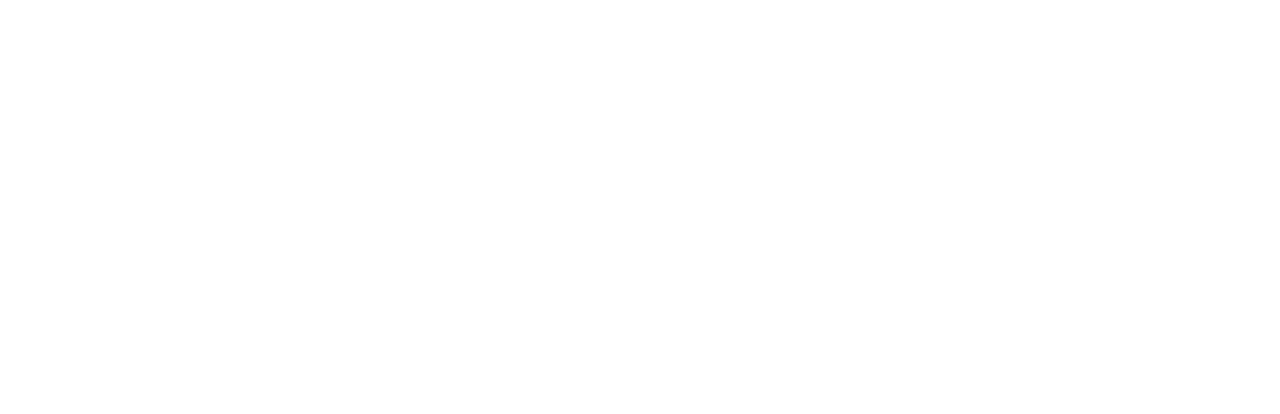
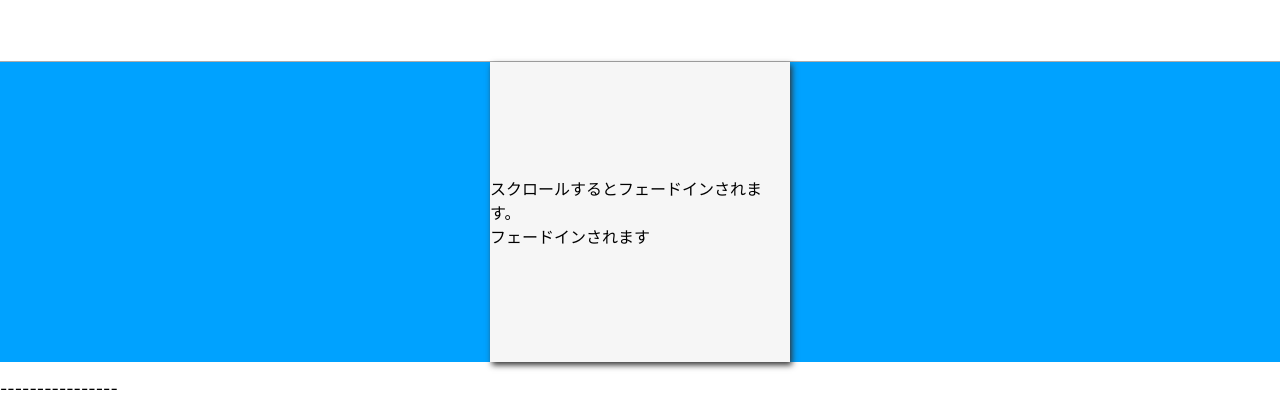
Before and after one commit to jhon-g283/CakeSites, a Next.js app: page /testpage/testpage2 in a window 1280 px wide. Before the commit this address had no page. Shown: the part 990-1404 px from the top of the page. Before the commit the page ends 800 px from the top, so only its background shows below. Built offline with nearby package versions, Linux system fonts and the light colour scheme.

Commit message:
20230127作業　test デザイン系実装

```diff
--- /dev/null
+++ b/pages/testpage/testpage2.tsx
@@ -0,0 +1,114 @@
+import type { NextPage } from 'next';
+// import styles from '../../styles/Home.module.css';
+
+import ItemBox from '../../src/component/common/item';
+
+// intersection-observer：要素が画面に映ったときにフラグを切り替える機能
+// クラスとアニメーションを組み合わせてスライドインやフェードアウトなど色々できそう
+
+// intersection-observer用のインポート
+import { useInView } from 'react-intersection-observer';
+import React, { ReactNode } from 'react'; //引数でいるっぽい
+// 反映するモジュール用のクラスの階層を指定して読み込む必要がある
+import styles from '../../styles/testdesigns/fadein.module.css'; //
+
+import stylesCompo from 'styled-components';
+
+const TestCompo: NextPage = () => {
+  return (
+    <>
+      <p>test</p>
+      <FadeInCompo></FadeInCompo>
+      <p>----------------</p>
+    </>
+  );
+};
+
+interface Props {
+  children?: ReactNode;
+  animation: string;
+  startClass?: string;
+  endClass?: string;
+  rootMargin?: string;
+  triggerOnce?: boolean;
+  className?: string;
+  style?: React.CSSProperties;
+}
+
+const AnimationTrigger = ({
+  children,
+  rootMargin = '100px',
+  animation,
+  startClass = '',
+  endClass = '',
+  triggerOnce = false,
+  className,
+  style,
+}: Props) => {
+  // 仕組みとしてはHookのいっしゅ。refをつけたDOMを監視する？みたい
+  //ref:検知する要素()
+  //inView:見えたかどうかの状態　True/False
+  const { ref, inView } = useInView({
+    rootMargin: rootMargin, // 要素の検知の「余白」を設定
+    triggerOnce: triggerOnce, //イベントを１回だけにするか？
+  });
+  // まず、useInViewに設定を入れてref,inViewを取得（セット）する
+
+  console.log(className);
+  console.log(children);
+  return (
+    <div ref={ref} className={className} style={style}>
+      {/* 単にクラスを切り替えているだけ、要素が画面で見える位置までいくとinViewがTrueへ */}
+      <div className={inView ? animation : startClass}>
+        {/* 引数で囲った子供を上のDivでスタイルの対象にすることでアニメーションを充てる */}
+        {children}
+      </div>
+    </div>
+  );
+};
+
+const FadeInCompo = () => {
+  const classfadeIn = styles.fadeIn; //スタイルから読み込むクラスを設定する必要あり
+
+  return (
+    <>
+      <div className="App">
+        <div
+          style={{
+            height: '1000px',
+            borderBottom: '1px solid #acacac',
+          }}
+        >
+          スクロールしてみてください
+        </div>
+        <AnimationTrigger
+          animation={classfadeIn}
+          rootMargin="100px"
+          triggerOnce
+        >
+          <div
+            // スタイルを直接指定しているだけ、下に渡している
+            style={{
+              display: 'flex',
+              justifyContent: 'center',
+              alignItems: 'center',
+              margin: '0 auto',
+              height: '300px',
+              width: '300px',
+              boxShadow: '2px 3px 6px #333',
+              background: '#f6f6f6',
+            }}
+          >
+            スクロールするとフェードインされます。
+            <br />
+            フェードインされます
+          </div>
+        </AnimationTrigger>
+      </div>
+    </>
+  );
+
+  // return result;
+};
+
+export default TestCompo;
--- /dev/null
+++ b/styles/testdesigns/fadein.module.css
@@ -0,0 +1,27 @@
+/* Next GlobalCSSしか読まれてないっぽいのでつらたん　次修正する*/
+
+.opacity-0 {
+  opacity: 0;
+}
+.fadeIn {
+  animation: fadeIn 600ms linear both;
+}
+/* フェードイン用のアニメーションスタイル */
+@keyframes fadeIn {
+  0% {
+    background-color: rgb(226, 226, 237);
+    opacity: 0;
+    /* transform: translateY(30px); */
+    transform: translateX(550px);
+  }
+
+  50% {
+    opacity: 0.6;
+  }
+
+  100% {
+    background-color: rgb(0, 162, 255);
+    opacity: 1;
+    transform: translateY(0);
+  }
+}
```
Also changed, not shown: package.json (+6 -1 lines), pages/testpage/testpage1.tsx (+57 -6 lines), pages/testpage/testpage3.tsx (added, +42 -0 lines), styles/testdesigns/swiperstyles.module.css (added, +46 -0 lines), memo.txt, 1 other file (tests, documents, lock files or other folders).
